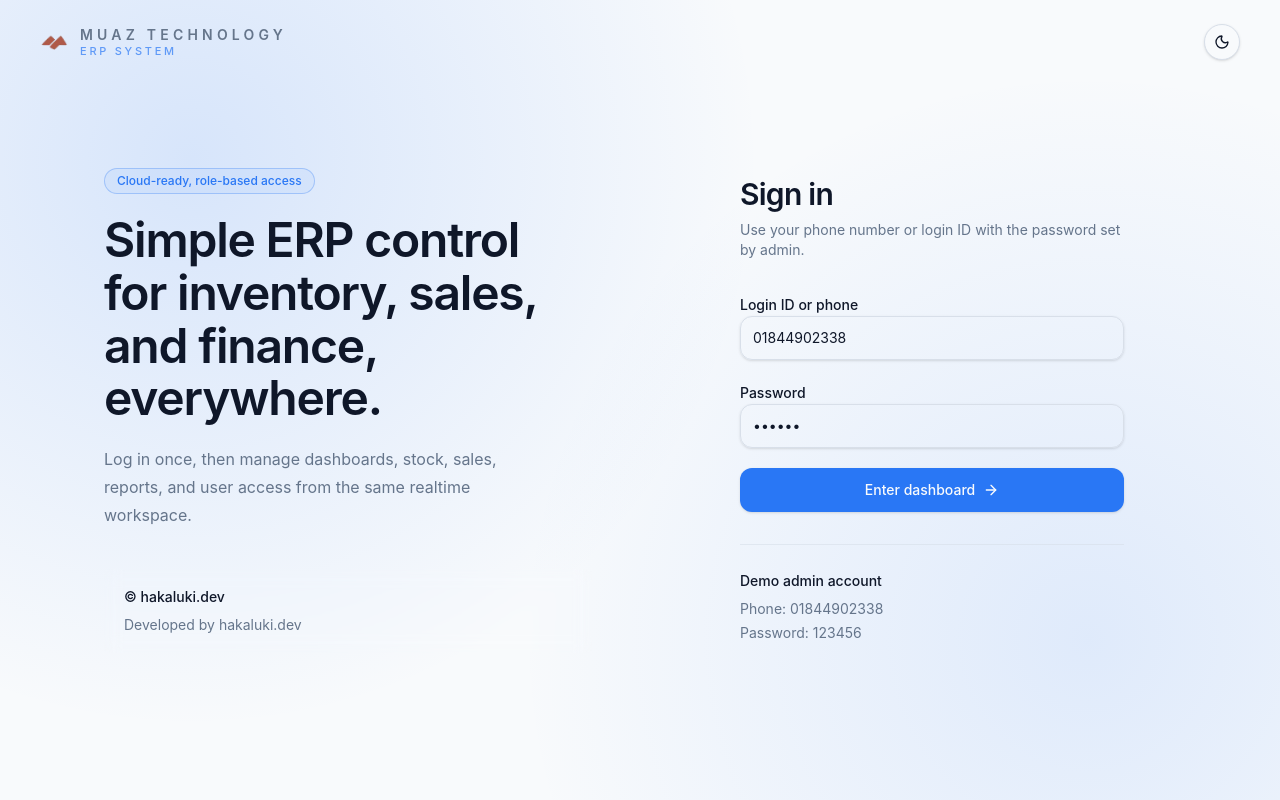
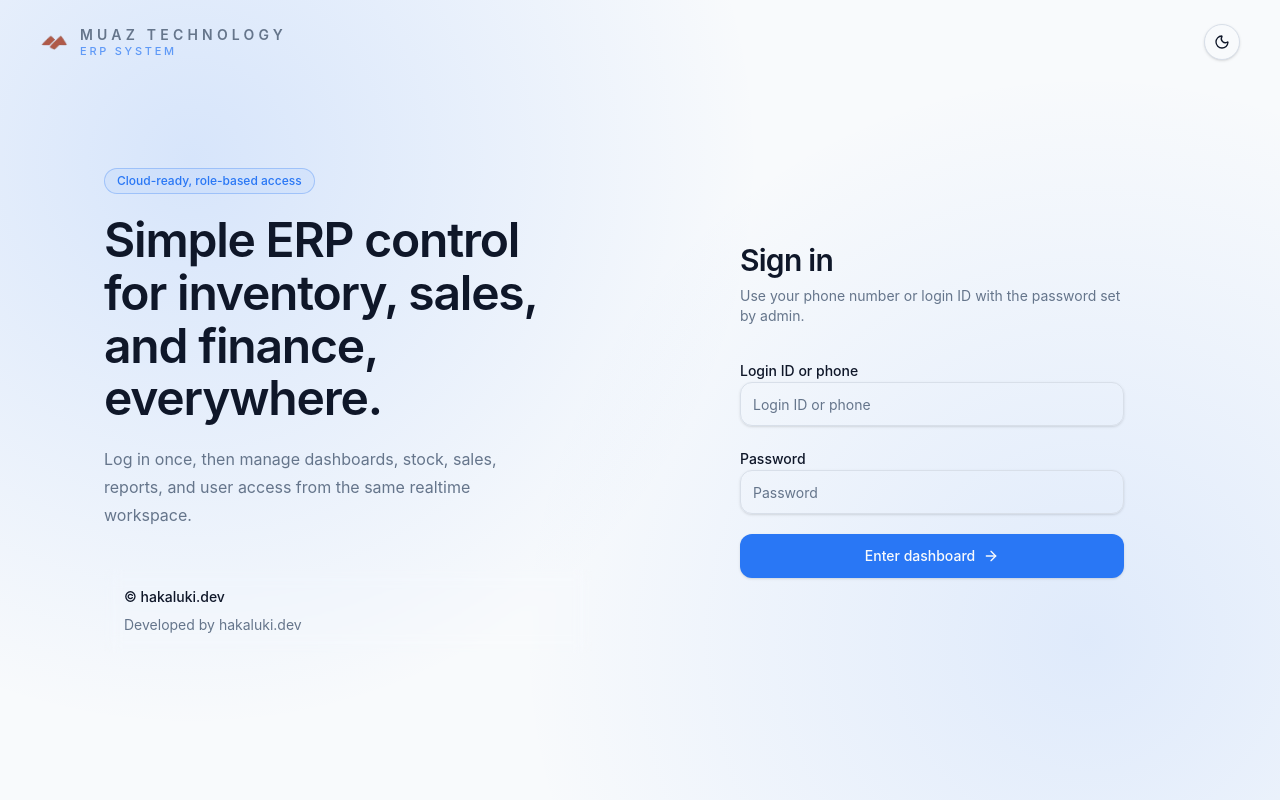
Before and after one commit to hakalukidev/ERP-System-Muaz-Technology, a Next.js app: page / in a window 1280 px wide. Built offline with nearby package versions, Linux system fonts and the light colour scheme; no server answers; the database is empty.

Commit message:
update login credential

```diff
--- a/src/components/auth/LoginScreen.tsx
+++ b/src/components/auth/LoginScreen.tsx
@@ -13,8 +13,8 @@ import { useERP } from '@/lib/erp/provider'
 export function LoginScreen() {
   const router = useRouter()
   const { currentUser, loading, login } = useERP()
-  const [identifier, setIdentifier] = useState('01844902338')
-  const [password, setPassword] = useState('123456')
+  const [identifier, setIdentifier] = useState('')
+  const [password, setPassword] = useState('')
   const [submitting, setSubmitting] = useState(false)
   const [error, setError] = useState<string | null>(null)
 
@@ -97,7 +97,7 @@ export function LoginScreen() {
                 <Input
                   value={identifier}
                   onChange={(event) => setIdentifier(event.target.value)}
-                  placeholder="01844902338"
+                  placeholder="Login ID or phone"
                   autoComplete="username"
                   className="h-11 rounded-xl"
                   required
@@ -127,12 +127,6 @@ export function LoginScreen() {
                 )}
               </Button>
             </form>
-
-            <div className="mt-8 border-t border-border/60 pt-6 text-sm leading-6 text-muted-foreground">
-              <p className="font-medium text-foreground">Demo admin account</p>
-              <p className="mt-1">Phone: 01844902338</p>
-              <p>Password: 123456</p>
-            </div>
           </section>
         </div>
 
--- a/src/lib/erp/defaultData.ts
+++ b/src/lib/erp/defaultData.ts
@@ -93,11 +93,11 @@ export function createDefaultERPData(): ERPData {
     users: {
       u_admin: {
         id: 'u_admin',
-        name: 'Robin',
-        loginId: 'robin',
-        email: 'robin@muazbd.com',
+        name: 'Muaz',
+        loginId: 'muazbd@technology',
+        email: 'muazbd@technology@local',
         phone: '01844902338',
-        password: '123456',
+        password: 'muaz@123#',
         roleId: 'admin',
         title: 'Operations Director',
         status: 'active',
```
